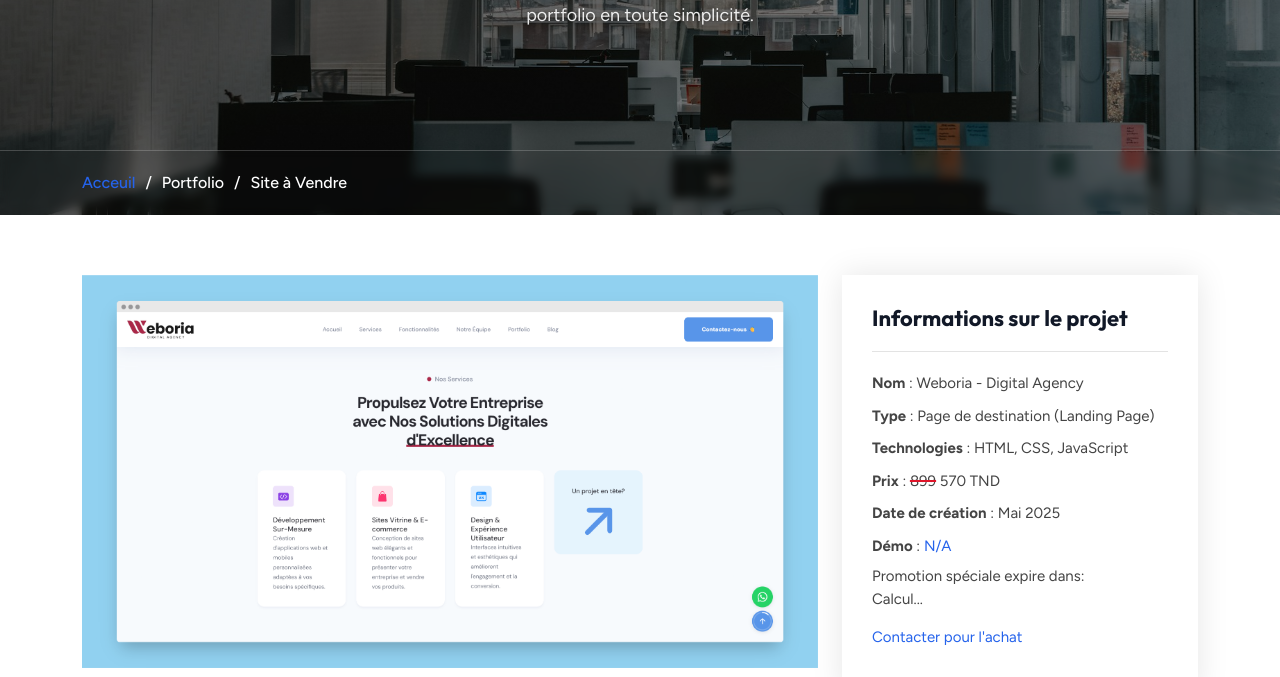
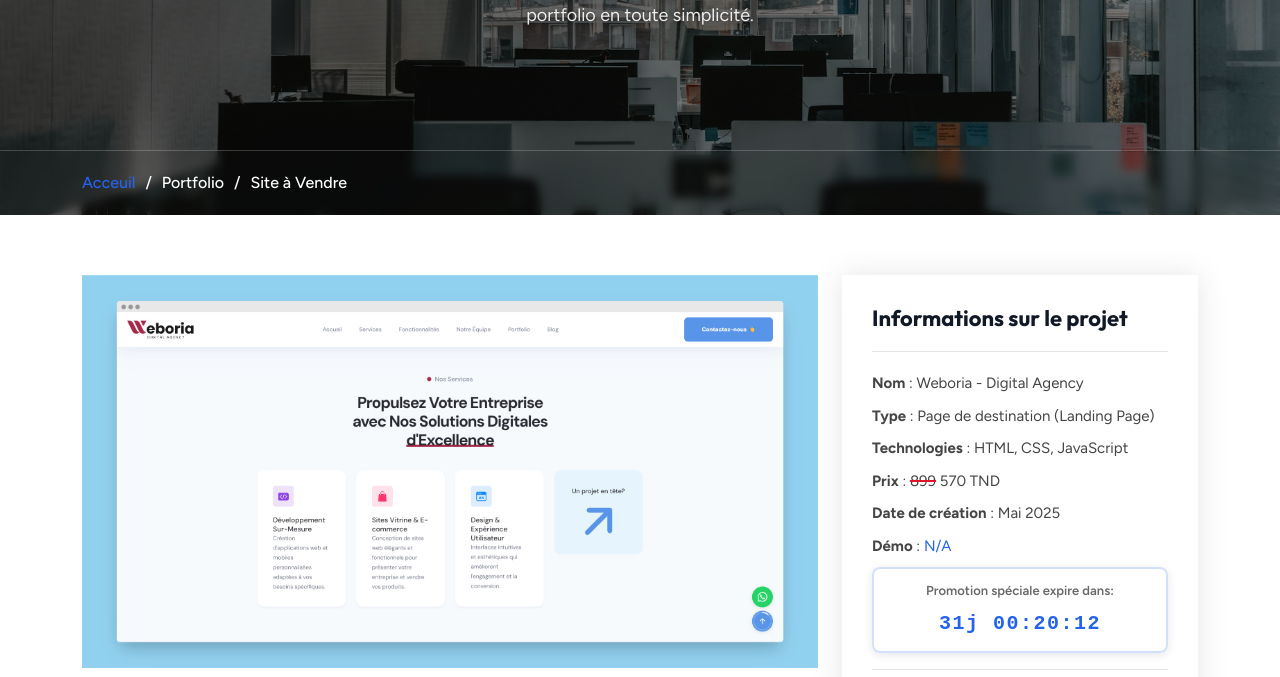
Before and after one commit to devspiretn/agency, a plain HTML site: page pages/weboria-website/weboria-details.html in a window 1280 px wide. Shown: the part 242-919 px from the top of the page. Drawn offline with Linux system fonts and the light colour scheme.

Commit message:
Add files via upload

```diff
--- a/assets/css/main.css
+++ b/assets/css/main.css
@@ -1862,6 +1862,43 @@
 .portfolio-details .portfolio-description p {
   padding: 0;
   color: color-mix(in srgb, var(--default-color), transparent 30%);
+}
+
+/* Style pour le bouton Acheter ce projet */
+.portfolio-info .btn-getstarted {
+  display: inline-block;
+  padding: 10px 25px;
+  background-color: var(--accent-color);
+  color: var(--contrast-color);
+  border: 2px solid var(--accent-color);
+  border-radius: 4px;
+  font-family: var(--heading-font);
+  font-weight: 500;
+  font-size: 16px;
+  text-align: center;
+  transition: all 0.3s ease;
+  margin-top: 10px;
+  width: 100%;
+  box-sizing: border-box;
+}
+
+.portfolio-info .btn-getstarted:hover {
+  background-color: transparent;
+  color: var(--accent-color);
+  transform: translateY(-2px);
+  box-shadow: 0 4px 12px rgba(37, 99, 235, 0.2);
+}
+
+.portfolio-info ul li.mt-3 {
+  border-top: 1px solid color-mix(in srgb, var(--default-color), transparent 85%);
+  padding-top: 15px;
+  margin-top: 15px;
+  list-style: none;
+}
+
+.portfolio-info ul li.mt-3 a {
+  display: block;
+  text-align: center;
 }
 
 /*--------------------------------------------------------------
@@ -2413,3 +2450,53 @@
 
 
 /*  */
+
+/* Offer Countdown Styles */
+.offer-countdown {
+  margin-top: 10px;
+  padding: 12px;
+  background-color: color-mix(in srgb, var(--surface-color), transparent 5%);
+  border-radius: 8px;
+  text-align: center;
+  border: 2px solid color-mix(in srgb, var(--accent-color), transparent 80%);
+  box-shadow: 0 2px 10px rgba(0, 0, 0, 0.1);
+}
+
+.countdown-label {
+  display: block;
+  font-size: 13px;
+  color: color-mix(in srgb, var(--default-color), transparent 20%);
+  margin-bottom: 8px;
+  font-weight: 600;
+}
+
+.countdown-timer {
+  font-size: 20px;
+  font-weight: 700;
+  color: var(--accent-color);
+  font-family: monospace;
+  letter-spacing: 1.5px;
+}
+
+/* Style d'urgence */
+.countdown-timer.urgent {
+  color: #df1529;
+  animation: blink-alert 1.5s infinite;
+}
+
+.countdown-timer.warning {
+  color: #e67700;
+}
+
+@keyframes blink-alert {
+  0%, 100% { opacity: 1; }
+  50% { opacity: 0.7; }
+}
+
+/* Style quand expiré */
+.countdown-timer.expired {
+  color: #df1529;
+  font-weight: 800;
+}
+
+/*  */
--- a/assets/js/main.js
+++ b/assets/js/main.js
@@ -458,3 +458,80 @@
     });
   });
 });
+
+
+//
+
+/**
+ * Real Offer Countdown Timer with actual expiration date : Weboria Only
+ */
+function initOfferCountdown() {
+  const timerElement = document.getElementById('offerTimer');
+  if (!timerElement) return;
+
+  // ⚠️ MODIFIEZ CETTE DATE AVEC VOTRE VÉRITABLE DATE D'EXPIRATION ⚠️
+  // Format: Année-Mois-Jour Heure:Minute:Seconde
+  const expirationDate = new Date('2025-09-30T23:59:59');
+
+  function updateCountdown() {
+    const now = new Date();
+    const timeRemaining = expirationDate - now;
+
+    // Si le compte à rebours est terminé
+    if (timeRemaining <= 0) {
+      timerElement.textContent = "OFFRE EXPIREE";
+      timerElement.className = "countdown-timer expired";
+      return;
+    }
+
+    // Calculer le temps restant
+    const days = Math.floor(timeRemaining / (1000 * 60 * 60 * 24));
+    const hours = Math.floor((timeRemaining % (1000 * 60 * 60 * 24)) / (1000 * 60 * 60));
+    const minutes = Math.floor((timeRemaining % (1000 * 60 * 60)) / (1000 * 60));
+    const seconds = Math.floor((timeRemaining % (1000 * 60)) / 1000);
+
+    // Formater l'affichage
+    let formattedTime;
+    if (days > 0) {
+      formattedTime = `${days}j ${hours.toString().padStart(2, '0')}:${minutes.toString().padStart(2, '0')}:${seconds.toString().padStart(2, '0')}`;
+    } else {
+      formattedTime = `${hours.toString().padStart(2, '0')}:${minutes.toString().padStart(2, '0')}:${seconds.toString().padStart(2, '0')}`;
+    }
+
+    timerElement.textContent = formattedTime;
+
+    // Styles conditionnels
+    timerElement.classList.remove('urgent', 'warning', 'expired');
+
+    if (days === 0) {
+      if (hours < 24) {
+        timerElement.classList.add('urgent');
+      } else if (hours < 48) {
+        timerElement.classList.add('warning');
+      }
+    }
+  }
+
+  // Vérifier si la date d'expiration est déjà passée
+  if (new Date() > expirationDate) {
+    timerElement.textContent = "OFFRE EXPIREE";
+    timerElement.className = "countdown-timer expired";
+    return;
+  }
+
+  // Mettre à jour immédiatement puis toutes les secondes
+  updateCountdown();
+  const countdownInterval = setInterval(updateCountdown, 1000);
+
+  // Nettoyer à la fermeture de la page
+  window.addEventListener('beforeunload', () => {
+    clearInterval(countdownInterval);
+  });
+}
+
+// Initialiser le compte à rebours
+if (document.readyState === 'loading') {
+  document.addEventListener('DOMContentLoaded', initOfferCountdown);
+} else {
+  initOfferCountdown();
+}
```
